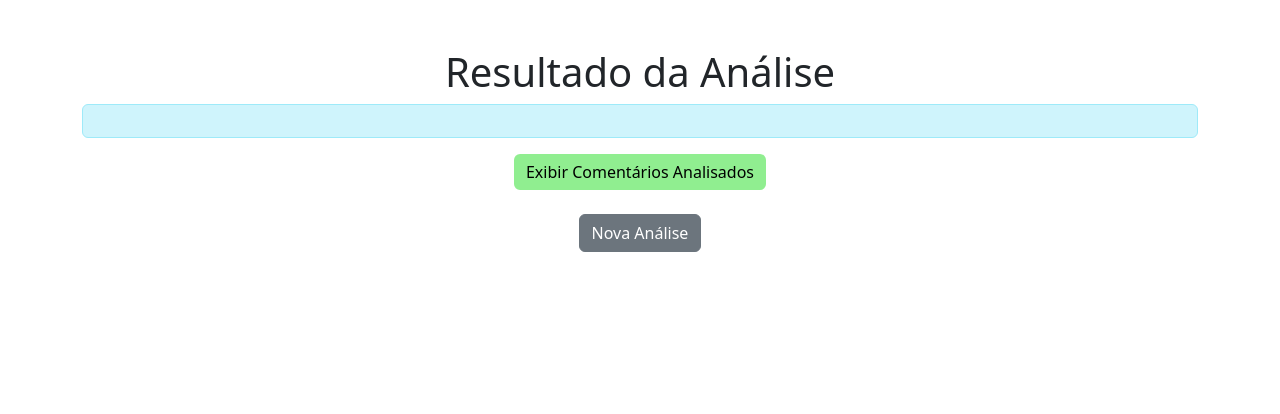
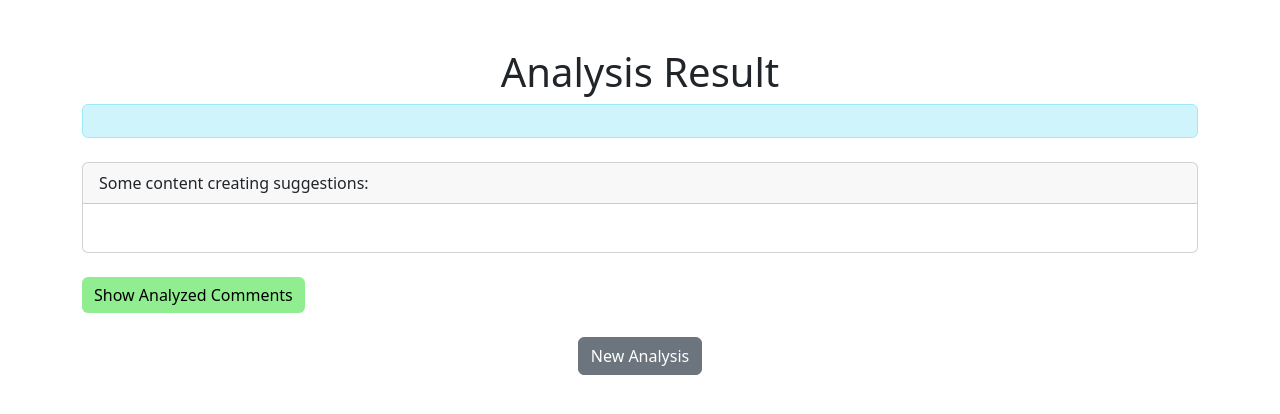
Before and after one commit to costadev00/youtube-public-feedback-and-content-suggestions, a Flask app: template templates/result.html in a window 1280 px wide. Shown: the top 414 px of the page. Run offline with Flask 2, Linux system fonts and the light colour scheme; the template is opened without the code that fills it, so the values that code supplies are empty.

Commit message:
feat: integrate OpenAI content suggestions and update README
- Updated get_content_suggestions() to use the OpenAI ChatCompletion API (gpt-4) for generating TikTok content ideas.
- Configured API keys via api_key.py.
- Enhanced overall sentiment aggregation and emoji analysis.
- Updated README.md with new features, detailed architecture (Mermaid diagram), and usage instructions.

```diff
--- a/main.py
+++ b/main.py
@@ -1,29 +1,59 @@
 import re
+import asyncio
 from flask import Flask, render_template, request
 from googleapiclient.discovery import build
 from transformers import pipeline
-from api_key import API_KEY
+from api_key import API_KEY          # YouTube API key
+from api_key import OPENAI_API_KEY   # OpenAI API key
+import openai
+
+# Configure OpenAI with your API key
+openai.api_key = OPENAI_API_KEY
 
 app = Flask(__name__)
 
+def get_content_suggestions(analysis_summary, average):
+    """
+    Receives a detailed analysis summary and the average sentiment,
+    and returns tailored TikTok content ideas to engage sports video audiences,
+    based on their feedback.
+    """
+    prompt = (
+        f"Based on the analysis of the comments from this sports video, the following observations were made:\n"
+        f"- The audience's overall sentiment is {average:.2f} stars.\n"
+        f"- Analysis summary: {analysis_summary}\n\n"
+        "Considering that this feedback comes from a sports-related content video, "
+        "please suggest at least 3 innovative and engaging TikTok content ideas that build on this audience reaction. "
+        "Each suggestion should include a brief explanation of how the idea taps into the current viewer sentiment and how it can boost audience engagement."
+    )
+
+    completion = openai.ChatCompletion.create(
+        model="gpt-4",
+        messages=[
+            {"role": "system", "content": "You are a creative assistant specializing in social media content production for sports."},
+            {"role": "user", "content": prompt},
+        ],
+        temperature=0.7,
+        max_tokens=300
+    )
+    return completion.choices[0].message["content"]
+
 def extract_video_id(url):
     """
-    Extrai o video_id a partir do link do YouTube.
-    Suporta URLs no formato padrão (com "v=") e encurtadas (youtu.be).
+    Extracts the video_id from the YouTube link.
+    Supports standard URLs (with "v=") and shortened URLs (youtu.be).
     """
     video_id = None
-    # Tenta extrair do parâmetro "v="
     match = re.search(r"v=([A-Za-z0-9_-]{11})", url)
     if match:
         video_id = match.group(1)
     else:
-        # Tenta extrair do formato youtu.be
         match = re.search(r"youtu\.be/([A-Za-z0-9_-]{11})", url)
         if match:
             video_id = match.group(1)
     return video_id
 
-def get_comments(video_id, api_key, max_results=200):
+def get_comments(video_id, api_key, max_results=50):
     youtube = build('youtube', 'v3', developerKey=api_key)
     comments = []
     request = youtube.commentThreads().list(
@@ -46,11 +76,11 @@ def is_emoji_comment(comment):
     comment = comment.strip()
     emoji_pattern = re.compile("["
         u"\U0001F600-\U0001F64F"  # emoticons
-        u"\U0001F300-\U0001F5FF"  # símbolos e pictogramas
-        u"\U0001F680-\U0001F6FF"  # transportes e mapas
-        u"\U0001F1E0-\U0001F1FF"  # bandeiras
-        u"\U00002700-\U000027BF"  # diversos símbolos
-        u"\U0001F900-\U0001F9FF"  # símbolos adicionais
+        u"\U0001F300-\U0001F5FF"  # symbols & pictograms
+        u"\U0001F680-\U0001F6FF"  # transports & maps
+        u"\U0001F1E0-\U0001F1FF"  # flags
+        u"\U00002700-\U000027BF"  # miscellaneous symbols
+        u"\U0001F900-\U0001F9FF"  # additional symbols
         "]+", flags=re.UNICODE)
     result = emoji_pattern.sub(r'', comment)
     return len(result) == 0
@@ -74,7 +104,6 @@ def custom_emoji_analysis(comment):
         "❤️": 5,
         "👏": 5,
         "👍": 5,
-        # Adicione outros emojis conforme necessário
     }
     total = 0
     count = 0
@@ -86,71 +115,47 @@ def custom_emoji_analysis(comment):
         return None
     avg = total / count
     if avg < 1.5:
-        label = "PÉSSIMO"
+        label = "TERRIBLE"
     elif avg < 2.5:
-        label = "RUIM"
+        label = "BAD"
     elif avg < 3.5:
-        label = "MEDIANO"
+        label = "AVERAGE"
     else:
-        label = "EXCELENTE"
+        label = "EXCELLENT"
     return {"label": label, "score": 1.0}
 
 def clean_comment(comment):
-    """
-    Realiza uma limpeza básica no comentário (remoção de espaços extras, etc.).
-    """
     return " ".join(comment.split())
 
 def get_sentiment_pipeline():
-    """
-    Retorna um pipeline de análise de sentimentos otimizado para o português.
-    Tenta utilizar o modelo 'pysentimiento/roberta-base-portuguese-sentiment';
-    em caso de falha, utiliza o modelo multilíngue.
-    """
-    try:
-        sentiment_pipeline = pipeline(
-            "sentiment-analysis",
-            model="pysentimiento/roberta-base-portuguese-sentiment",
-            truncation=True
-        )
-    except Exception as e:
-        print("Falha ao carregar o modelo específico para português. Usando o modelo multilíngue.")
-        sentiment_pipeline = pipeline(
-            "sentiment-analysis",
-            model="nlptown/bert-base-multilingual-uncased-sentiment",
-            truncation=True
-        )
+    sentiment_pipeline = pipeline(
+        task='text-classification',
+        model='nlptown/bert-base-multilingual-uncased-sentiment',
+        device=-1  # Force CPU
+    )
     return sentiment_pipeline
 
 def map_star_label(label):
-    """
-    Mapeia um rótulo no formato "X stars" para um rótulo textual baseado nos thresholds:
-      - ≥ 4.50: EXCELENTE
-      - ≥ 3.50: MEDIANO
-      - ≥ 2.50: RUIM
-      - ≥ 1.50: PÉSSIMO
-    """
     try:
         value = float(label.split()[0])
-    except Exception as e:
+    except Exception:
         return label
     if value >= 4.50:
-        return "EXCELENTE"
-    elif value >= 3.50:
-        return "MEDIANO"
+        return "EXCELLENT"
+    elif value >= 3.00:
+        return "AVERAGE"
     elif value >= 2.50:
-        return "RUIM"
+        return "BAD"
     elif value >= 1.50:
-        return "PÉSSIMO"
+        return "TERRIBLE"
     else:
-        return "PÉSSIMO"
+        return "TERRIBLE"
 
 def analyze_comments(comments):
     sentiment_pipeline = get_sentiment_pipeline()
     results = []
     for comment in comments:
         comment_clean = clean_comment(comment)
-        # Se o comentário for composto apenas de emojis, usamos a análise customizada
         if is_emoji_comment(comment_clean):
             result = custom_emoji_analysis(comment_clean)
             if result:
@@ -170,14 +175,10 @@ def summarize_sentiments(sentiments):
     count = 0
     for result in sentiments:
         label = result.get('label', '')
-        # Tenta converter os rótulos mapeados para valores numéricos
-        # Supondo que os rótulos customizados não sejam convertíveis, vamos usar os valores numéricos originais
         try:
-            # Se o rótulo for algo como "5 stars", extraímos o valor
             stars = float(label.split()[0])
         except (ValueError, IndexError):
-            # Se falhar, podemos atribuir um valor médio com base no rótulo customizado
-            mapping = {"EXCELENTE": 5, "MEDIANO": 4, "RUIM": 3, "PÉSSIMO": 2}
+            mapping = {"EXCELLENT": 5, "AVERAGE": 4, "BAD": 3, "TERRIBLE": 2}
             stars = mapping.get(label.upper(), 0)
         total += stars
         count += 1
@@ -188,47 +189,44 @@ def summarize_sentiments(sentiments):
 
 def generate_conclusion(average):
     if average is None:
-        return "Infelizmente, não conseguimos coletar dados suficientes para chegar a uma conclusão. Tente novamente mais tarde."
+        return "Unfortunately, we could not gather enough data to reach a conclusion. Please try again later."
 
-    if average >= 4.50:
-        rating = "EXCELENTE"
+    if average >= 4.5:
+        rating = "AMAZING"
         extra_message = (
-            "O público demonstrou um entusiasmo excepcional, indicando que seu conteúdo é altamente apreciado. "
-            "Continue produzindo esse ótimo trabalho!"
+            "The feedback was overwhelmingly positive, indicating that the content resonated strongly with the audience."
         )
-    elif average>=4.00:
-        rating = "ÓTIMO"
+    elif average >= 4.0:
+        rating = "GOOD"
         extra_message = (
-            "A reação geral foi positiva, sugerindo que o conteúdo é bem recebido. Continue assim!"
+            "The feedback was generally positive, showing that the audience had a favorable response to the content."
         )
-    elif average >= 3.50:
-        rating = "BOM"
+    elif average >= 3.5:
+        rating = "AVERAGE"
         extra_message = (
-            "Os comentários indicam uma reação razoável. Há espaço para aprimoramento, mas você está no caminho certo."
+            "The feedback was moderately positive, suggesting room for improvement. Consider refining the content or presentation."
         )
-    elif average >= 2.50:
-        rating = "RUIM"
+    elif average >= 3.0:
+        rating = "BAD"
         extra_message = (
-            "A reação geral foi desfavorável. Talvez seja interessante revisar o conteúdo e buscar melhorias significativas."
-        )
-    elif average >= 1.50:
-        rating = "PÉSSIMO"
-        extra_message = (
-            "O feedback foi extremamente negativo, sugerindo que o conteúdo não atendeu às expectativas. "
-            "Reavalie o material e considere mudanças drásticas."
+            "The feedback was below average, indicating that the content did not fully meet audience expectations."
         )
     else:
-        rating = "PÉSSIMO"
+        rating = "TERRIBLE"
         extra_message = (
-            "O feedback foi extremamente negativo, sugerindo que o conteúdo não atendeu às expectativas. "
-            "Reavalie o material e considere mudanças drásticas."
+            "The feedback was extremely negative, indicating that the content did not meet expectations. "
+            "Reevaluate the material and consider drastic changes."
         )
 
     conclusion = (
-        f"Conclusão: A reação geral do público foi <strong>{rating}</strong> com uma média de {average:.2f} estrelas. "
+        f"Conclusion: The overall reaction from the audience was <strong>{rating}</strong> with an average of {average:.2f} stars. "
         f"{extra_message}"
     )
     return conclusion
+
+@app.context_processor
+def utility_processor():
+    return dict(zip=zip)
 
 @app.route('/', methods=['GET', 'POST'])
 def index():
@@ -236,12 +234,23 @@ def index():
         youtube_link = request.form.get('youtube_link')
         video_id = extract_video_id(youtube_link)
         if not video_id:
-            return render_template('index.html', error="Link inválido. Por favor, insira um link válido do YouTube.")
-        comments = get_comments(video_id, API_KEY, max_results=2000)
+            return render_template('index.html', error="Invalid link. Please enter a valid YouTube link.")
+        comments = get_comments(video_id, API_KEY, max_results=50)
         sentiments = analyze_comments(comments)
         average = summarize_sentiments(sentiments)
         conclusion = generate_conclusion(average)
-        return render_template('result.html', conclusion=conclusion, comments=comments, sentiments=sentiments, zip=zip)
+
+        # Generate content suggestions based on the analysis using OpenAI
+        suggestions = get_content_suggestions(conclusion, average)
+
+        return render_template(
+            'result.html',
+            conclusion=conclusion,
+            comments=comments,
+            sentiments=sentiments,
+            suggestions=suggestions,
+            zip=zip
+        )
     return render_template('index.html')
 
 if __name__ == '__main__':
--- a/requirements.txt
+++ b/requirements.txt
@@ -2,3 +2,4 @@ Flask==2.0.1
 google-api-python-client==2.31.0
 transformers==4.11.3
 torch==1.9.0
+openai==0.27.8
--- a/templates/result.html
+++ b/templates/result.html
@@ -1,35 +1,42 @@
 <!DOCTYPE html>
-<html lang="pt-br">
+<html lang="en"></html>
 <head>
   <meta charset="UTF-8">
   <meta name="viewport" content="width=device-width, initial-scale=1">
-  <title>Resultado da Análise</title>
+  <title>Analysis Result</title>
   <!-- Bootstrap CSS -->
   <link href="https://cdn.jsdelivr.net/npm/bootstrap@5.3.0/dist/css/bootstrap.min.css" rel="stylesheet">
 </head>
 <body>
   <div class="container mt-5">
-    <h1 class="text-center">Resultado da Análise</h1>
+    <h1 class="text-center">Analysis Result</h1>
     <div class="alert alert-info text-center" role="alert">
       {{ conclusion | safe }}
     </div>
 
-    <!-- Botão para exibir/ocultar os comentários analisados -->
-    <div class="text-center mb-3">
-        <button class="btn" type="button" style="background-color: #90ee90; color: #000; border: none;" data-bs-toggle="collapse" data-bs-target="#commentsCollapse" aria-expanded="false" aria-controls="commentsCollapse">
-            Exibir Comentários Analisados
-          </button>
-
+    <div class="card my-4">
+      <div class="card-header">
+        Some content creating suggestions:
+      </div>
+      <div class="card-body">
+        <!-- Replace newlines with <br> tags -->
+        <p>{{ suggestions | replace('\n', '<br>') | safe }}</p>
+      </div>
+    </div>
+    <!-- Button to show/hide analyzed comments -->
+    <div class="text-center mb-3"></div>
+      <button class="btn" type="button" style="background-color: #90ee90; color: #000; border: none;" data-bs-toggle="collapse" data-bs-target="#commentsCollapse" aria-expanded="false" aria-controls="commentsCollapse">
+      Show Analyzed Comments
+      </button>
     </div>
 
     <div class="collapse" id="commentsCollapse">
       <div class="card card-body">
-        <h4>Comentários Analisados</h4>
         <ul class="list-group">
           {% for comment, sentiment in zip(comments, sentiments) %}
             <li class="list-group-item">
-              <strong>Comentário:</strong> {{ comment }}<br>
-              <strong>Sentimento:</strong> {{ sentiment.label }}
+              <strong>Comment:</strong> {{ comment }}<br>
+              <strong>Sentiment:</strong> {{ sentiment.label }}
             </li>
           {% endfor %}
         </ul>
@@ -37,7 +44,7 @@
     </div>
 
     <div class="text-center mt-4">
-      <a href="{{ url_for('index') }}" class="btn btn-secondary">Nova Análise</a>
+      <a href="{{ url_for('index') }}" class="btn btn-secondary">New Analysis</a>
     </div>
   </div>
 
```
Also changed, not shown: templates/index.html (+36 -6 lines), README.md, youtube-comment-analysis-architecture.png (added).
